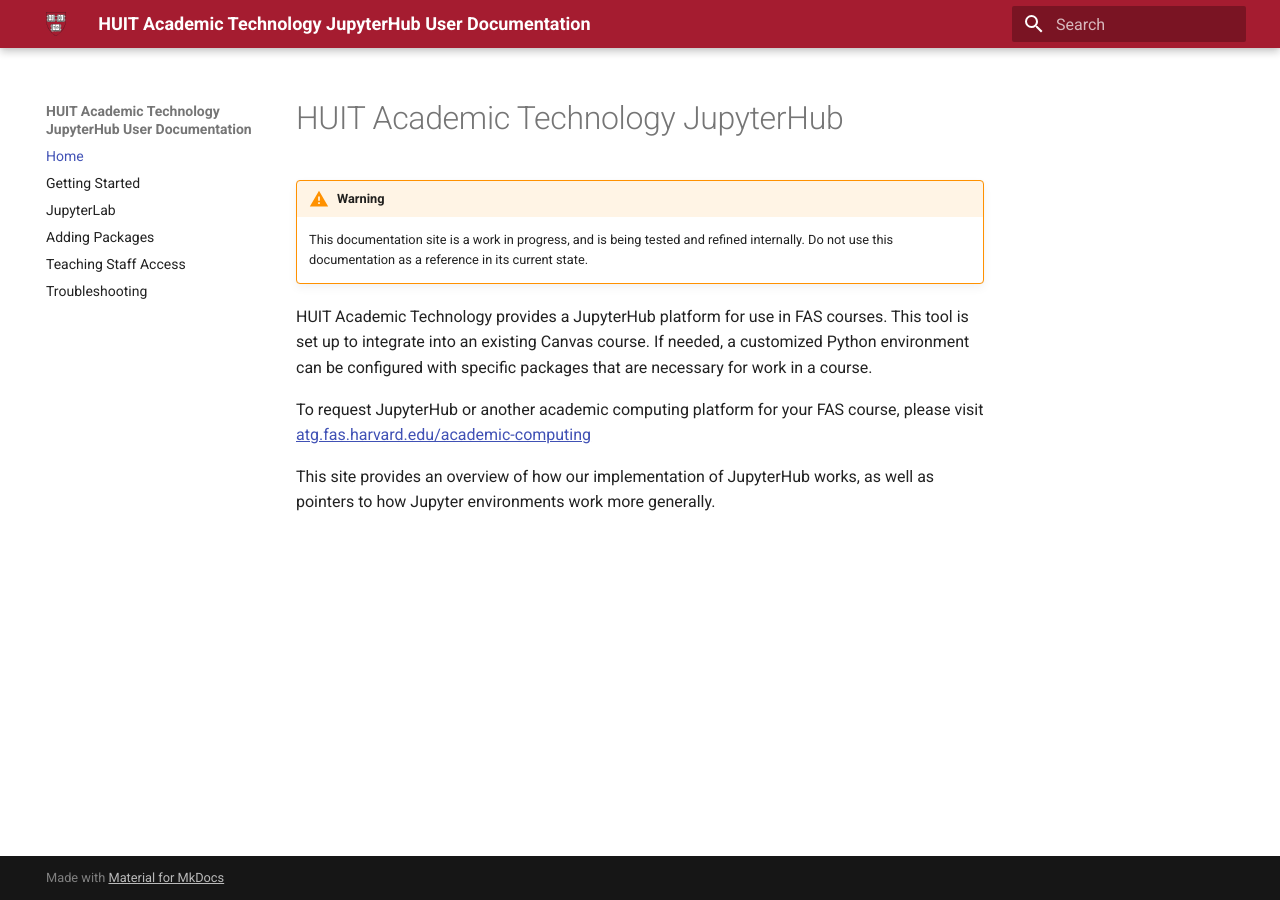
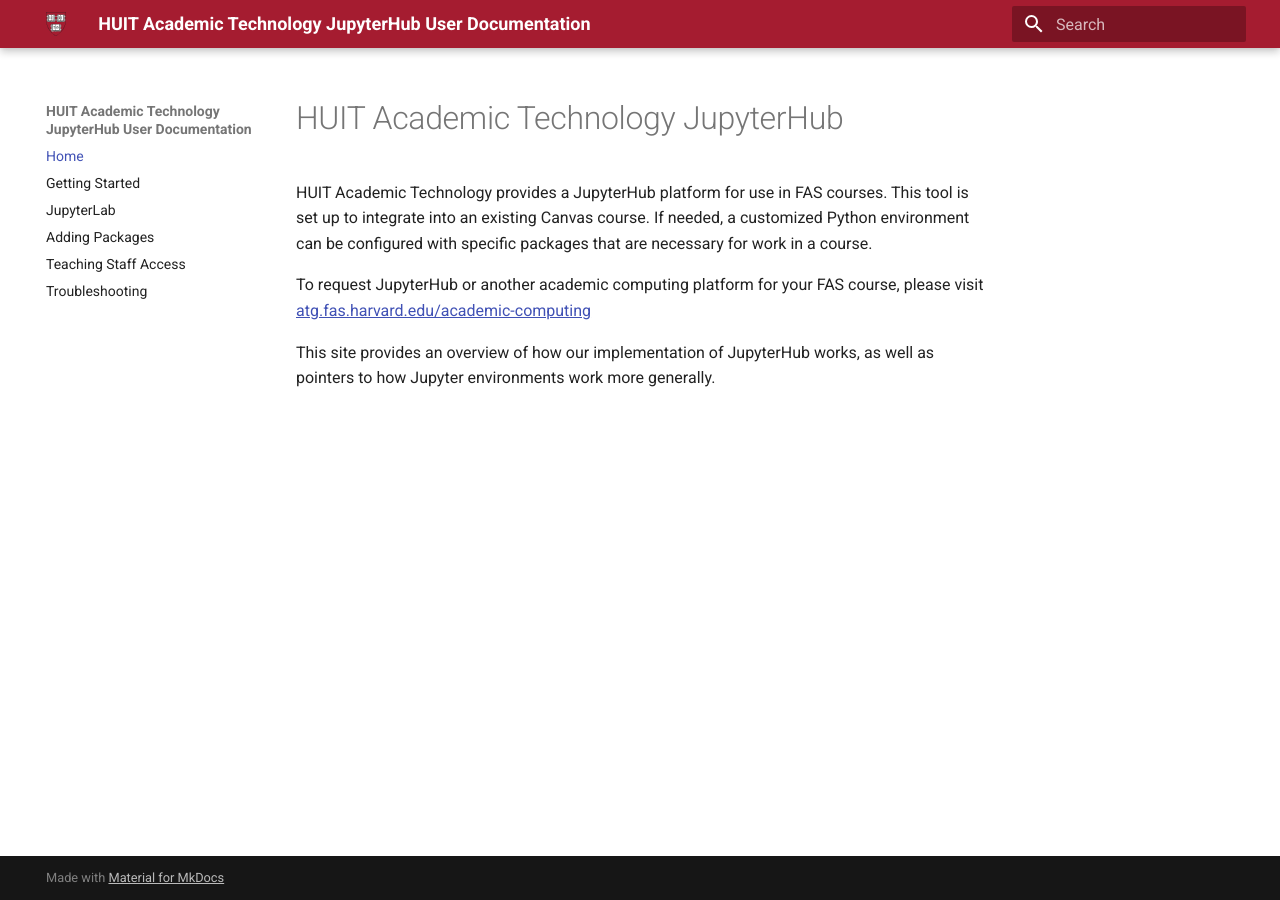
Before and after one commit to Harvard-ATG/huit-at-jupyterhub-user-docs, an MkDocs documentation site: the page built from docs/index.md, in a window 1280 px wide. Built offline with MkDocs 1.6.1 and Material for MkDocs 9.7.7, drawn with Linux system fonts in a browser that asks for light colours.

Commit message:
remove warning statements

```diff
--- a/docs/index.md
+++ b/docs/index.md
@@ -1,7 +1,4 @@
 # HUIT Academic Technology JupyterHub
-
-!!! warning
-    This documentation site is a work in progress, and is being tested and refined internally. Do not use this documentation as a reference in its current state.
 
 HUIT Academic Technology provides a JupyterHub platform for use in FAS courses. This tool is set up to integrate into an existing Canvas course. If needed, a customized Python environment can be configured with specific packages that are necessary for work in a course.
 
```
Also changed, not shown: docs/adding-packages.md (+0 -3 lines), docs/getting-started.md (+0 -3 lines), docs/jupyterlab.md (+0 -3 lines), docs/teaching-staff-access.md (+0 -3 lines), docs/troubleshooting.md (+0 -3 lines).
